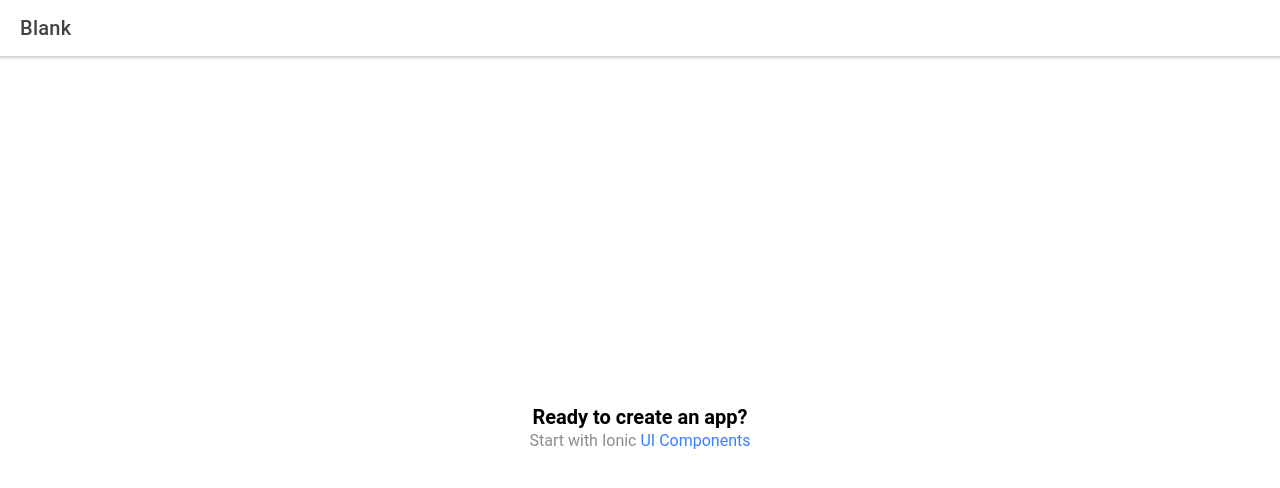
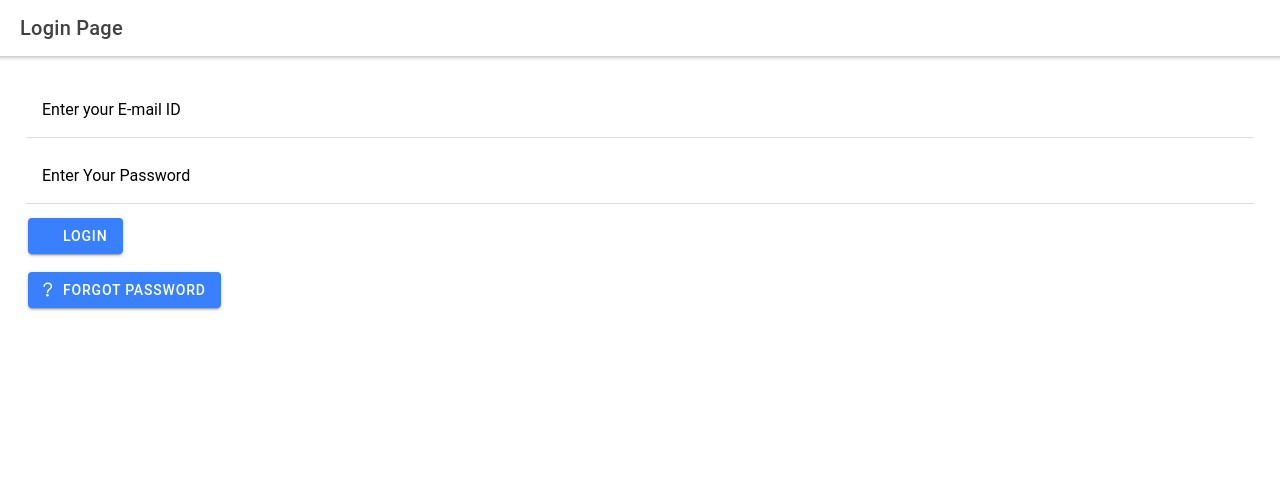
Before and after one commit to suryaedupuganti/internship-react-native-app-ionic, a React (Create React App) app: page / in a window 1280 px wide. Before the commit this address led to /home. Shown: the top 488 px of the page. Built offline with nearby package versions, Linux system fonts and the light colour scheme.

Commit message:
modified app.tsx

```diff
--- a/src/App.tsx
+++ b/src/App.tsx
@@ -1,37 +1,85 @@
-import React from 'react';
-import { Redirect, Route } from 'react-router-dom';
-import { IonApp, IonRouterOutlet } from '@ionic/react';
-import { IonReactRouter } from '@ionic/react-router';
-import Home from './pages/Home';
+import React from "react";
+import {
+  IonApp,
+  IonHeader,
+  IonContent,
+  IonToolbar,
+  IonTitle,
+  IonGrid,
+  IonRow,
+  IonCol,
+  IonItem,
+  IonLabel,
+  IonInput,
+  IonButton,
+  IonIcon,
+} from "@ionic/react";
+import { helpOutline } from "ionicons/icons";
 
 /* Core CSS required for Ionic components to work properly */
-import '@ionic/react/css/core.css';
+import "@ionic/react/css/core.css";
 
 /* Basic CSS for apps built with Ionic */
-import '@ionic/react/css/normalize.css';
-import '@ionic/react/css/structure.css';
-import '@ionic/react/css/typography.css';
+import "@ionic/react/css/normalize.css";
+import "@ionic/react/css/structure.css";
+import "@ionic/react/css/typography.css";
 
 /* Optional CSS utils that can be commented out */
-import '@ionic/react/css/padding.css';
-import '@ionic/react/css/float-elements.css';
-import '@ionic/react/css/text-alignment.css';
-import '@ionic/react/css/text-transformation.css';
-import '@ionic/react/css/flex-utils.css';
-import '@ionic/react/css/display.css';
+import "@ionic/react/css/padding.css";
+import "@ionic/react/css/float-elements.css";
+import "@ionic/react/css/text-alignment.css";
+import "@ionic/react/css/text-transformation.css";
+import "@ionic/react/css/flex-utils.css";
+import "@ionic/react/css/display.css";
 
 /* Theme variables */
-import './theme/variables.css';
+import "./theme/variables.css";
 
-const App: React.FC = () => (
-  <IonApp>
-    <IonReactRouter>
-      <IonRouterOutlet>
-        <Route path="/home" component={Home} exact={true} />
-        <Route exact path="/" render={() => <Redirect to="/home" />} />
-      </IonRouterOutlet>
-    </IonReactRouter>
-  </IonApp>
-);
-
+const App: React.FC = () => {
+  return (
+    <IonApp>
+      <IonHeader>
+        <IonToolbar>
+          <IonTitle>Login Page</IonTitle>
+        </IonToolbar>
+      </IonHeader>
+      <IonContent className="ion-padding">
+        <IonGrid>
+          <IonRow>
+            <IonCol>
+              <IonItem>
+                <IonLabel position="floating">Enter your E-mail ID</IonLabel>
+                <IonInput></IonInput>
+              </IonItem>
+            </IonCol>
+          </IonRow>
+          <IonRow>
+            <IonCol>
+              <IonItem>
+                <IonLabel position="floating">Enter Your Password</IonLabel>
+                <IonInput></IonInput>
+              </IonItem>
+            </IonCol>
+          </IonRow>
+          <IonRow>
+            <IonCol>
+              <IonButton>
+                <IonIcon slot="start" />
+                Login
+              </IonButton>
+            </IonCol>
+          </IonRow>
+          <IonRow>
+            <IonCol>
+              <IonButton>
+                Forgot password
+                <IonIcon slot="start" icon={helpOutline} />
+              </IonButton>
+            </IonCol>
+          </IonRow>
+        </IonGrid>
+      </IonContent>
+    </IonApp>
+  );
+};
 export default App;
```
